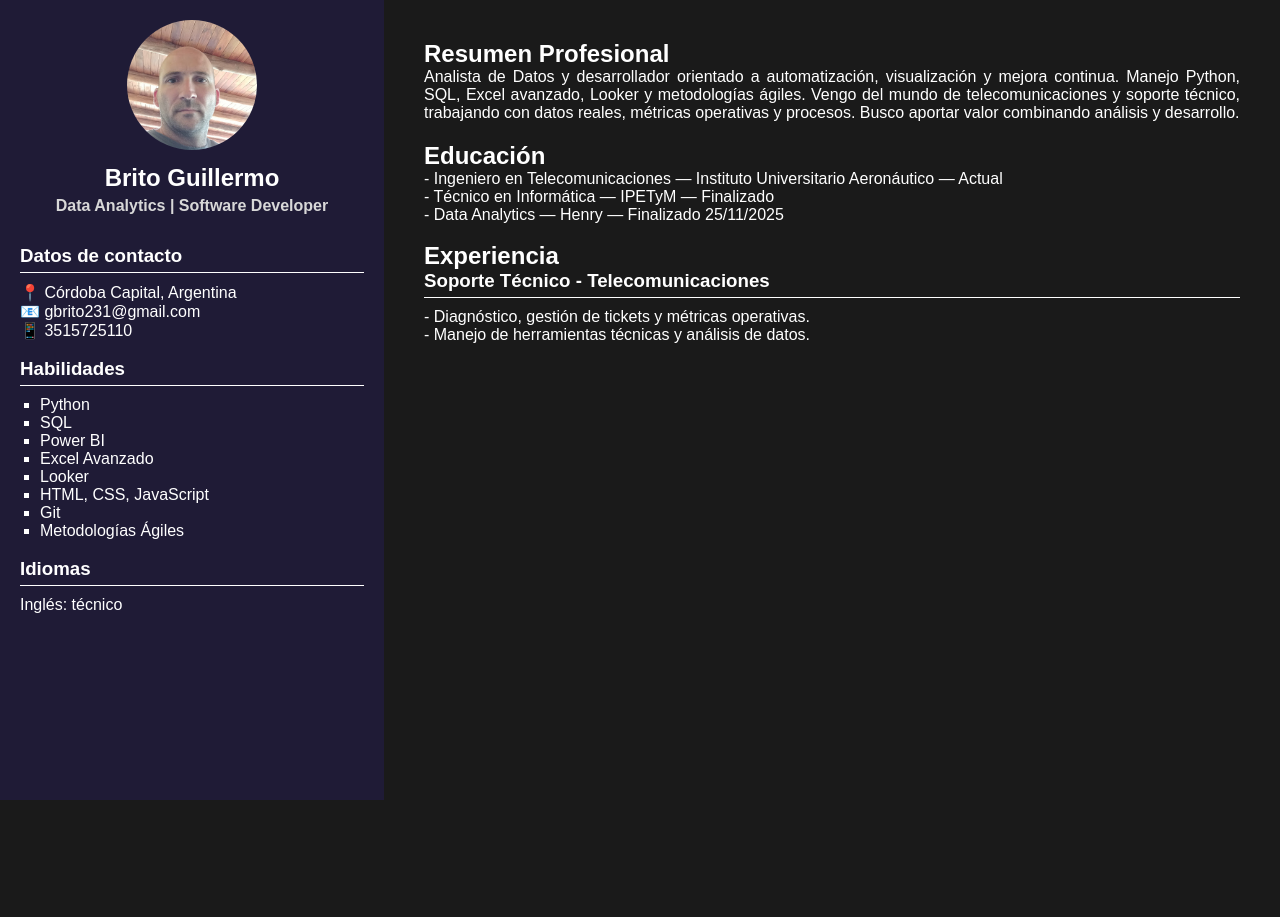
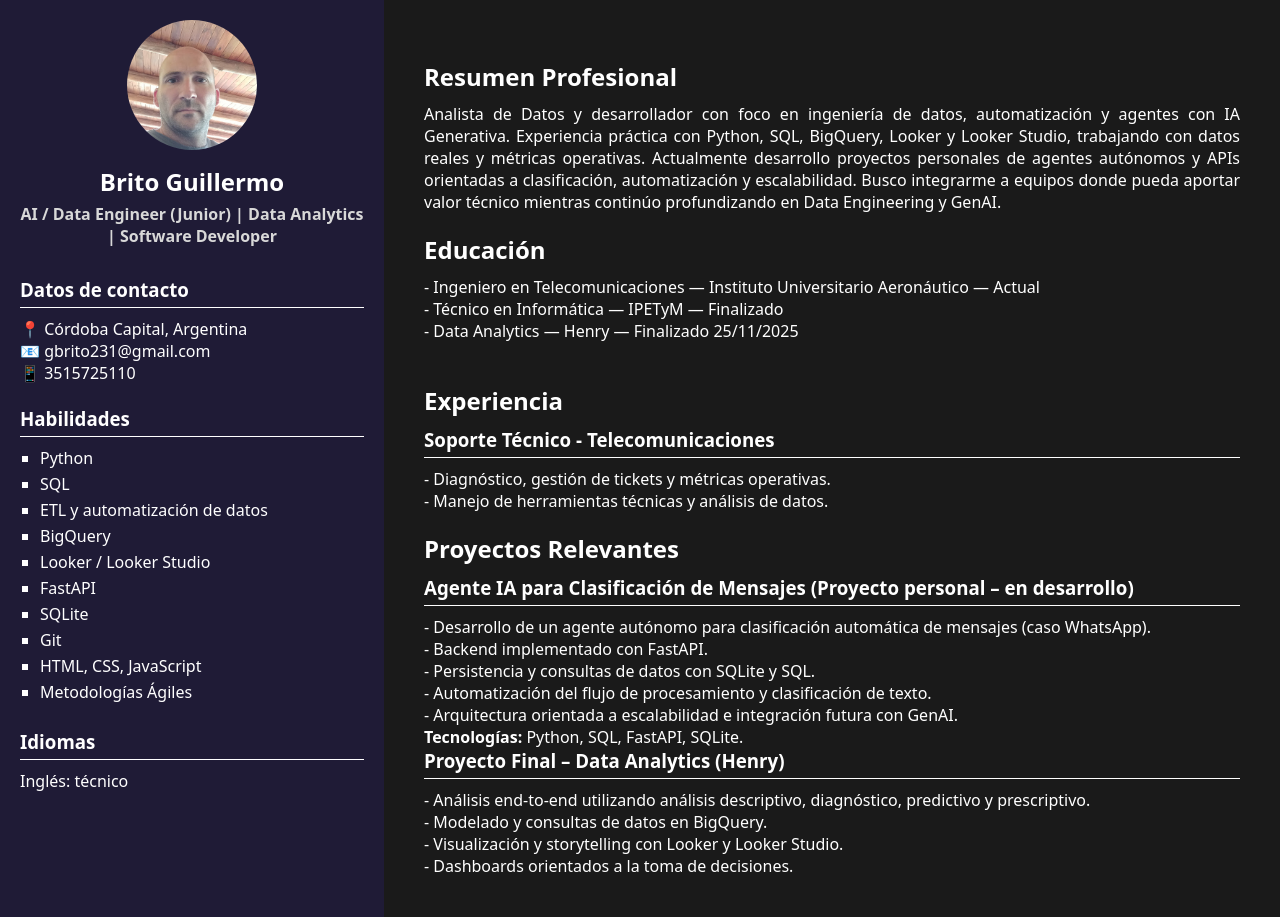
Before and after one commit to gbrito231/CV, a plain HTML site: page index.html in a window 1280 px wide. Before the commit the page ends 800 px from the top, so only its background shows below. Drawn offline with Linux system fonts and the light colour scheme.

Commit message:
CV web - AI / Data Engineer junior

```diff
--- a/index.html
+++ b/index.html
@@ -14,7 +14,7 @@
       "@type": "Person",
       "name": "Guillermo Antonio Brito",
       "email": "mailto:gbrito231@gmail.com",
-      "jobTitle": "Analista de Datos / Desarrollador de Software",
+      "jobTitle": "Analista de Datos / Desarrollador de Software / AI Engineer (Junior)",
       "address": {
         "@type": "PostalAddress",
         "addressLocality": "Córdoba",
@@ -35,13 +35,15 @@
       "skill": [
         "Python",
         "SQL",
-        "Data Analysis",
-        "Excel Avanzado",
-        "HTML",
-        "CSS",
-        "JavaScript",
-        "Git",
-        "Looker"
+        "ETL",
+        "Data Engineering",
+        "BigQuery",
+        "Looker",
+        "Looker Studio",
+        "FastAPI",
+        "SQLite",
+        "Data Automation",
+        "Generative AI"
       ]
     }
     </script>
@@ -55,7 +57,8 @@
             <div class="perfil">
                 <img src="/CV/multimedia/yo.jpg" alt="Foto de perfil" height="130" style="border-radius: 100px;">
                 <h1>Brito Guillermo</h1>
-                <h2>Data Analytics | Software Developer</h2>
+                <h2>AI / Data Engineer (Junior) | Data Analytics | Software Developer</h2>
+
             </div>
 
             <h3>Datos de contacto</h3>
@@ -67,13 +70,15 @@
             <ul>
                 <li>Python</li>
                 <li>SQL</li>
-                <li>Power BI</li>
-                <li>Excel Avanzado</li>
-                <li>Looker</li>
+                <li>ETL y automatización de datos</li>
+                <li>BigQuery</li>
+                <li>Looker / Looker Studio</li>
+                <li>FastAPI</li>
+                <li>SQLite</li>
+                <li>Git</li>
                 <li>HTML, CSS, JavaScript</li>
-                <li>Git</li>
                 <li>Metodologías Ágiles</li>
-            </ul><br>
+              </ul><br>
 
             <h3>Idiomas</h3>
             <p>Inglés: técnico</p>
@@ -83,8 +88,12 @@
         <div class="derecha">
             <h2>Resumen Profesional</h2>
             <p style="text-align: justify; margin-bottom: 20px;">
-                Analista de Datos y desarrollador orientado a automatización, visualización y mejora continua. Manejo Python, SQL, Excel avanzado, Looker y metodologías ágiles. Vengo del mundo de telecomunicaciones y soporte técnico, trabajando con datos reales, métricas operativas y procesos. Busco aportar valor combinando análisis y desarrollo.
+            Analista de Datos y desarrollador con foco en ingeniería de datos, automatización y agentes con IA Generativa.
+            Experiencia práctica con Python, SQL, BigQuery, Looker y Looker Studio, trabajando con datos reales y métricas operativas.
+            Actualmente desarrollo proyectos personales de agentes autónomos y APIs orientadas a clasificación, automatización y escalabilidad.
+            Busco integrarme a equipos donde pueda aportar valor técnico mientras continúo profundizando en Data Engineering y GenAI.
             </p>
+
 
             <h2>Educación</h2>
             <p>- Ingeniero en Telecomunicaciones — Instituto Universitario Aeronáutico — Actual</p>
@@ -95,7 +104,24 @@
             <h3>Soporte Técnico - Telecomunicaciones</h3>
             <p>- Diagnóstico, gestión de tickets y métricas operativas.</p>
             <p>- Manejo de herramientas técnicas y análisis de datos.</p>
-        </div>
+
+            <h2>Proyectos Relevantes</h2>
+
+            <h3>Agente IA para Clasificación de Mensajes (Proyecto personal – en desarrollo)</h3>
+            <p>- Desarrollo de un agente autónomo para clasificación automática de mensajes (caso WhatsApp).</p>
+            <p>- Backend implementado con FastAPI.</p>
+            <p>- Persistencia y consultas de datos con SQLite y SQL.</p>
+            <p>- Automatización del flujo de procesamiento y clasificación de texto.</p>
+            <p>- Arquitectura orientada a escalabilidad e integración futura con GenAI.</p>
+            <p><strong>Tecnologías:</strong> Python, SQL, FastAPI, SQLite.</p>
+
+            <h3>Proyecto Final – Data Analytics (Henry)</h3>
+            <p>- Análisis end-to-end utilizando análisis descriptivo, diagnóstico, predictivo y prescriptivo.</p>
+            <p>- Modelado y consultas de datos en BigQuery.</p>
+            <p>- Visualización y storytelling con Looker y Looker Studio.</p>
+            <p>- Dashboards orientados a la toma de decisiones.</p>
+
+          </div>
 
     </div>
 </body>
--- a/styles.css
+++ b/styles.css
@@ -1,7 +1,7 @@
 * { margin: 0; padding: 0; box-sizing: border-box; }
 
         body {
-            font-family: Arial, sans-serif;
+            font-family: system-ui, -apple-system, BlinkMacSystemFont, "Segoe UI", sans-serif;
             background: #1a1a1a;
             color: #fff;
         }
@@ -22,6 +22,12 @@
             width: 70%;
             padding: 40px;
         }
+
+        .derecha h2 {
+            margin-top: 20px;
+            margin-bottom: 10px;
+        }
+
 
         .perfil {
             text-align: center;
@@ -51,3 +57,7 @@
             .contenedor { flex-direction: column; }
             .izquierda, .derecha { width: 100%; }
         }
+
+        ul li {
+          margin-bottom: 4px;
+        }
```
Also changed, not shown: Gemini_Generated_Image_z3yfp8z3yfp8z3yf.png (added), 3 other files.
